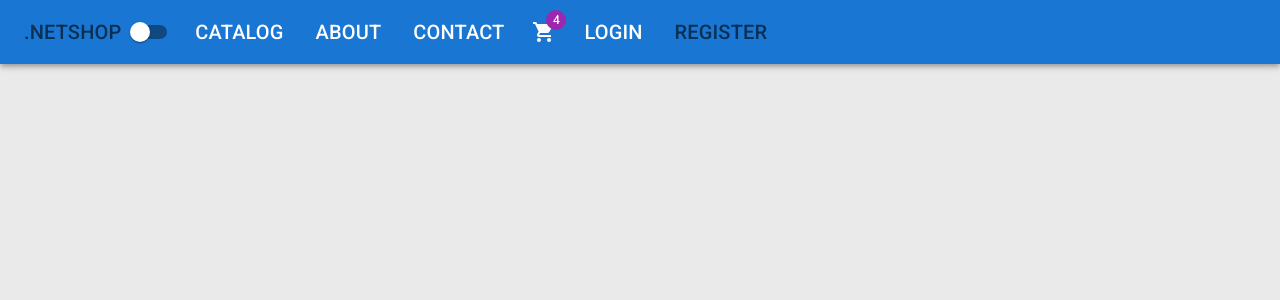
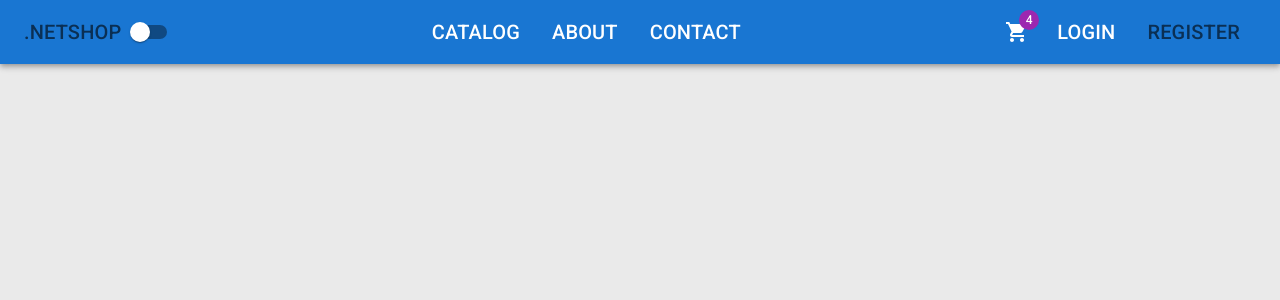
Before and after one commit to kimhanna-git/.netshop, a React (Create React App) app in the folder client/: page /register in a window 1280 px wide. Shown: the top 300 px of the page. Built offline with nearby package versions, Linux system fonts and the light colour scheme.

Commit message:
navbar styling and aligning wrapped up

```diff
--- a/client/src/app/layout/Header.tsx
+++ b/client/src/app/layout/Header.tsx
@@ -1,5 +1,5 @@
 import { ShoppingCart } from "@material-ui/icons";
-import { AppBar, Badge, IconButton, List, ListItem, Switch, Toolbar, Typography } from "@mui/material";
+import { AppBar, Badge, Box, IconButton, List, ListItem, Switch, Toolbar, Typography } from "@mui/material";
 import { NavLink } from "react-router-dom";
 
 interface Props {
@@ -34,12 +34,19 @@
 export default function Header({darkMode, handleThemeChange}: Props) {
     return (
         <AppBar position='static' sx={{mb: 4}}>
-            <Toolbar>
+            <Toolbar sx={{display: 'flex', justifyContent: 'space-between', alignItems: 'center'}}>
+
+                <Box display='flex' alignItems='center'>
                 <Typography variant='h6' component={NavLink} to='/'
                 sx={navStyles}>
                     .NETSHOP
                 </Typography>
                 <Switch checked={darkMode} onChange={handleThemeChange} />
+                </Box>
+
+
+
+
                 <List sx={{display: 'flex'}}>
                     {midLinks.map(({title, path}) => (
                         <ListItem
@@ -52,6 +59,8 @@
                         </ListItem>
                     ))}
                 </List>
+
+                <Box display='flex' alignItems='center'>
                 <IconButton size='large' sx={{color: 'inherit' }}>
                     <Badge badgeContent={4} color='secondary'>
                         <ShoppingCart />
@@ -69,6 +78,12 @@
                         </ListItem>
                     ))}
                 </List>
+                </Box>
+
+
+
+
+
             </Toolbar>
 
         </AppBar>
```
Also changed, not shown: 3 other files (tests, documents, lock files or other folders).
